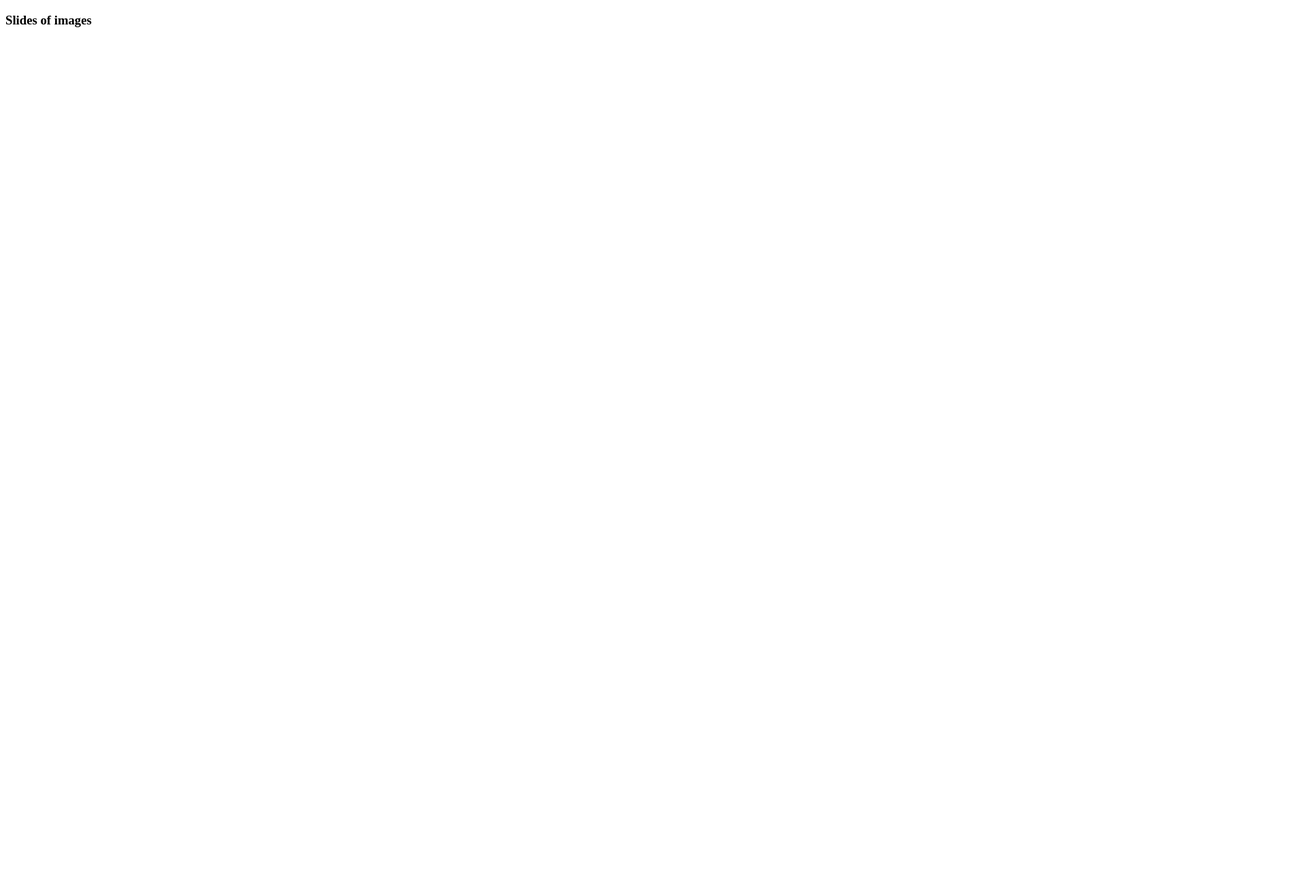
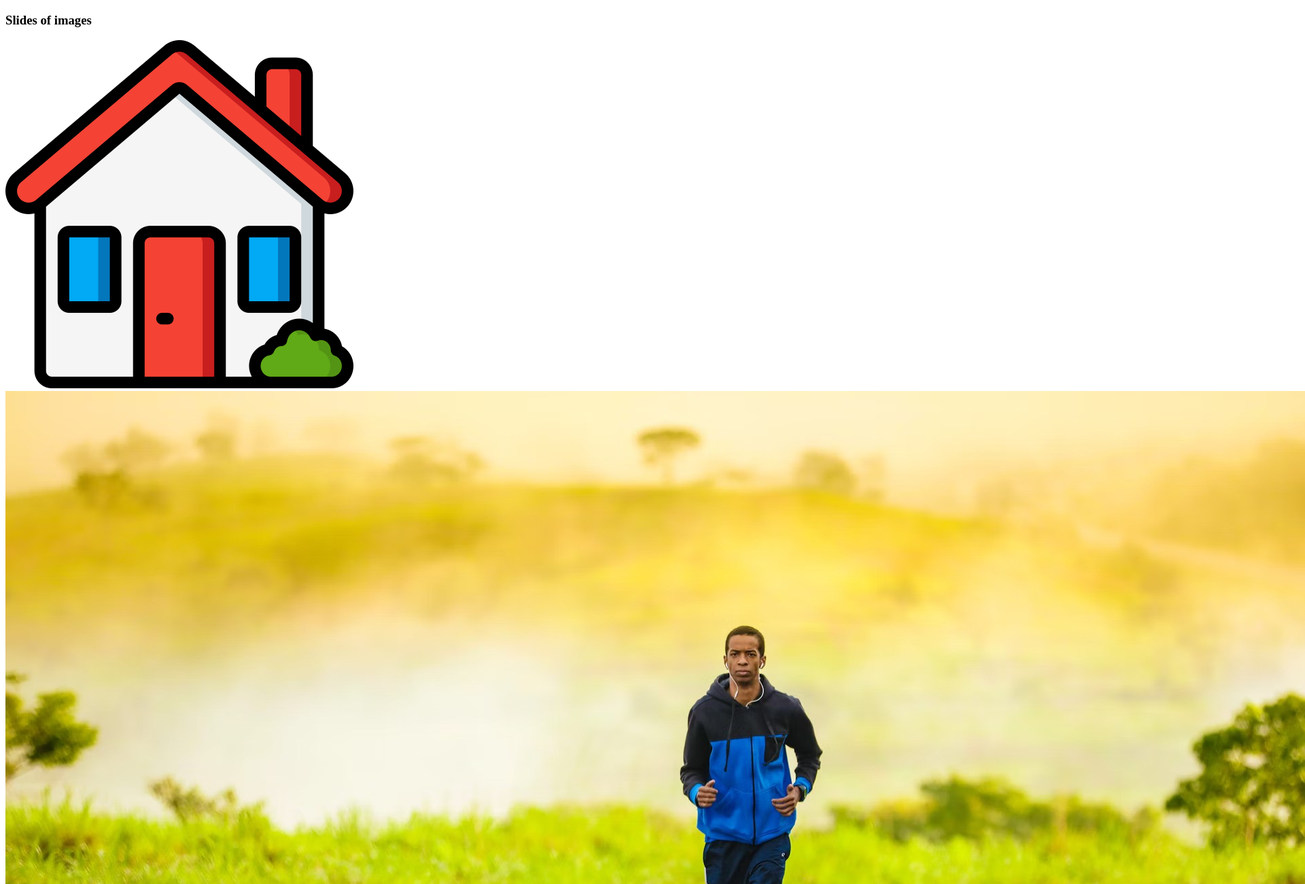
Before and after one commit to moye3n/my-fourth-repo, a plain HTML site: page index.html in a window 1280 px wide. Shown: the top 1300 px of the page at 68% size, 1920 px wide, since content can reach past the window. Before the commit the page ends 800 px from the top, so only its background shows below. Drawn offline with Linux system fonts and the light colour scheme.

Commit message:
images added

```diff
--- a/index.html
+++ b/index.html
@@ -8,5 +8,8 @@
 </head>
 <body>
     <h3>Slides of images</h3>
+    <img src="images/house.png" alt="" height="">
+    <img src="images/running_man.jpg" alt="">
+    <img src="images/srilanka_first_breakfact.jpg" alt="">
 </body>
 </html>
```
